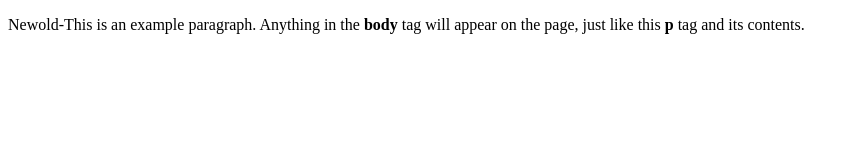
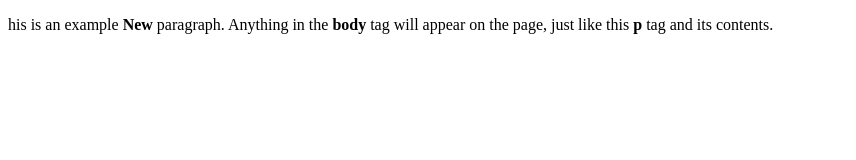
Before and after one commit to MynkTTN/website, a plain HTML site: page index.html in a window 1280 px wide. Shown: the whole page, without its empty margins (0-856 px from the left). Drawn offline with Linux system fonts and the light colour scheme.

Commit message:
Update index.html

```diff
--- a/index.html
+++ b/index.html
@@ -1,9 +1,9 @@
 <!doctype html>
 <html>
   <head>
-    <title>This is the title of the <b>New</b> webpage</title>
+    <title>This is the title of the webpage</title>
   </head>
   <body>
-    <p>Newold-This is an example paragraph. Anything in the <strong>body</strong> tag will appear on the page, just like this <strong>p</strong> tag and its contents.</p>
+    <p>his is an example <b>New</b>  paragraph. Anything in the <strong>body</strong> tag will appear on the page, just like this <strong>p</strong> tag and its contents.</p>
   </body>
 </html>
```
